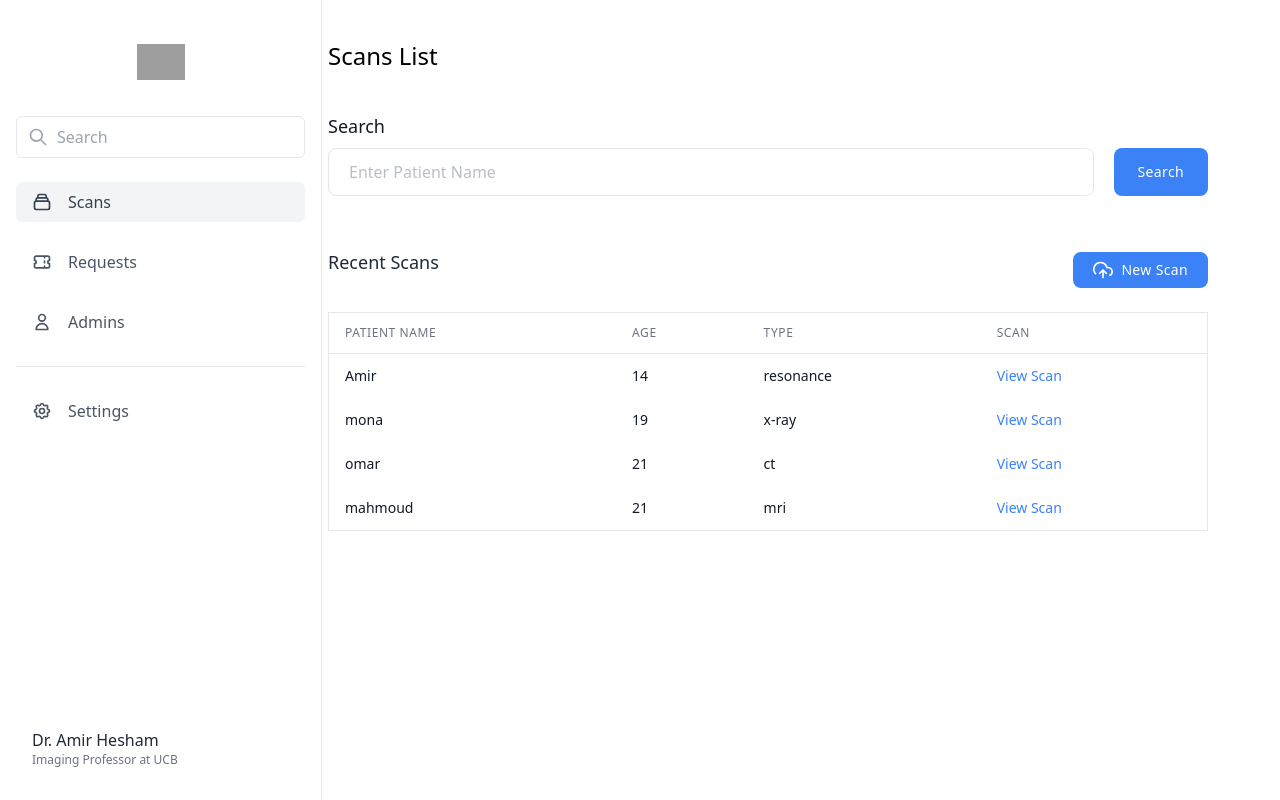
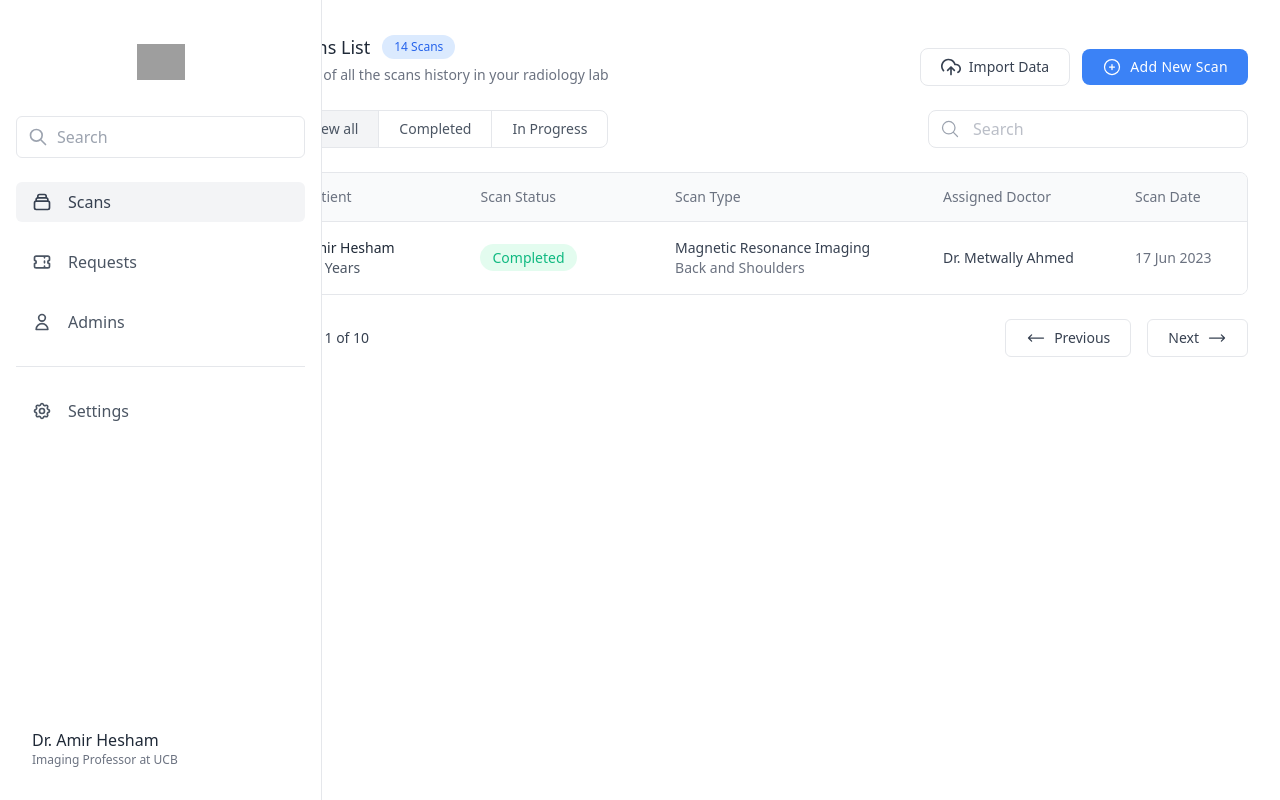
Before and after one commit to IbrahimEmad11/radiology_lab_mgmt, a Next.js app: page /scanlist in a window 1280 px wide. Built offline with nearby package versions, Linux system fonts and the light colour scheme; grey boxes are pictures that could not be loaded.

Commit message:
Update Scanlist view

```diff
--- a/src/pages/scanlist.js
+++ b/src/pages/scanlist.js
@@ -1,141 +1,190 @@
 import Sidebar from "@/componenets/Sidebar";
 import Link from "next/link"
-
-const scans = [
-  {
-    patient_name: "Amir",
-    age: 14,
-    type: "resonance",
-    scan_id: 1,
-  },
-  {
-    patient_name: "mona",
-    age: 19,
-    type: "x-ray",
-    scan_id: 2,
-  },
-  {
-    patient_name: "omar",
-    age: 21,
-    type: "ct",
-    scan_id: 3,
-  },
-  {
-    patient_name: "mahmoud",
-    age: 21,
-    type: "mri",
-    scan_id: 4,
-  },
-  // {
-  //   patient_name: "mazen",
-  //   age: 29,
-  //   type: 'M',
-  //   scan_id: 5
-  // },
-];
-
 export default function Scanlist() {
   return (
     <div className="flex">
       <Sidebar currentLinkId={0} />
-      <div className="ml-72 mr-8 container mx-auto p-10">
-        <h1 className="text-2xl">Scans List</h1>
-        {/* adding search bar */}
-        <div className="my-10">
-          <label
-            htmlFor="username"
-            className="block text-lg text-gray-900 dark:text-gray-300"
-          >
-            Search
-          </label>
-          <div className="flex">
-            <input
-              type="text"
-              placeholder="Enter Patient Name"
-              className="block  mt-2 mr-5 w-full placeholder-gray-400/70 dark:placeholder-gray-500 rounded-lg border border-gray-200 bg-white px-5 py-2.5 text-gray-700 focus:border-blue-400 focus:outline-none focus:ring focus:ring-blue-300 focus:ring-opacity-40 dark:border-gray-600 dark:bg-gray-900 dark:text-gray-300 dark:focus:border-blue-300 h-12"
-            />
-            <button className="px-6 py-2 mt-2 font-medium tracking-wide text-white capitalize transition-colors text-sm duration-200 bg-blue-500 rounded-lg sm:w-auto gap-x-2 hover:bg-blue-600 dark:hover:bg-blue-500 dark:bg-blue-600">
-              search
+      <section className="ml-72 mr-8 container mx-auto my-8">
+        <div className="sm:flex sm:items-center sm:justify-between">
+          <div>
+            <div className="flex items-center gap-x-3">
+              <h2 className="text-lg font-medium text-gray-800 dark:text-white">Scans List</h2>
+
+              <span
+                className="px-3 py-1 text-xs text-blue-600 bg-blue-100 rounded-full dark:bg-gray-800 dark:text-blue-400">14 Scans</span>
+            </div>
+
+            <p className="mt-1 text-sm text-gray-500 dark:text-gray-300">A list of all the scans history in your radiology lab</p>
+          </div>
+
+          <div className="flex items-center mt-4 gap-x-3">
+            <button
+              className="flex items-center justify-center w-1/2 px-5 py-2 text-sm text-gray-700 transition-colors duration-200 bg-white border rounded-lg gap-x-2 sm:w-auto dark:hover:bg-gray-800 dark:bg-gray-900 hover:bg-gray-100 dark:text-gray-200 dark:border-gray-700">
+              <svg width="20" height="20" viewBox="0 0 20 20" fill="none" xmlns="http://www.w3.org/2000/svg">
+                <g clipPath="url(#clip0_3098_154395)">
+                  <path
+                    d="M13.3333 13.3332L9.99997 9.9999M9.99997 9.9999L6.66663 13.3332M9.99997 9.9999V17.4999M16.9916 15.3249C17.8044 14.8818 18.4465 14.1806 18.8165 13.3321C19.1866 12.4835 19.2635 11.5359 19.0351 10.6388C18.8068 9.7417 18.2862 8.94616 17.5555 8.37778C16.8248 7.80939 15.9257 7.50052 15 7.4999H13.95C13.6977 6.52427 13.2276 5.61852 12.5749 4.85073C11.9222 4.08295 11.104 3.47311 10.1817 3.06708C9.25943 2.66104 8.25709 2.46937 7.25006 2.50647C6.24304 2.54358 5.25752 2.80849 4.36761 3.28129C3.47771 3.7541 2.70656 4.42249 2.11215 5.23622C1.51774 6.04996 1.11554 6.98785 0.935783 7.9794C0.756025 8.97095 0.803388 9.99035 1.07431 10.961C1.34523 11.9316 1.83267 12.8281 2.49997 13.5832"
+                    stroke="currentColor" strokeWidth="1.67" strokeLinecap="round" strokeLinejoin="round"/>
+                </g>
+                <defs>
+                  <clipPath id="clip0_3098_154395">
+                    <rect width="20" height="20" fill="white"/>
+                  </clipPath>
+                </defs>
+              </svg>
+
+              <span>Import Data</span>
+            </button>
+
+            <button
+              className="flex items-center justify-center w-1/2 px-5 py-2 text-sm tracking-wide text-white transition-colors duration-200 bg-blue-500 rounded-lg shrink-0 sm:w-auto gap-x-2 hover:bg-blue-600 dark:hover:bg-blue-500 dark:bg-blue-600">
+              <svg xmlns="http://www.w3.org/2000/svg" fill="none" viewBox="0 0 24 24" strokeWidth="1.5"
+                   stroke="currentColor" className="w-5 h-5">
+                <path strokeLinecap="round" strokeLinejoin="round"
+                      d="M12 9v6m3-3H9m12 0a9 9 0 11-18 0 9 9 0 0118 0z"/>
+              </svg>
+
+              <span>Add New Scan</span>
             </button>
           </div>
         </div>
-        {/* end of search bar */}
 
-        {/* start of scan table */}
-        <div className="block mt-2 mr-5 w-full">
-          <div className="sm:flex sm:items-center sm:justify-between">
-            <h2 className="text-lg font-medium text-gray-800 dark:text-white">
-              Recent Scans
-            </h2>
-            <div className="flex items-center mt-4 gap-x-3">
-              <Link href="/newscan" className="flex items-center justify-center w-1/2 px-5 py-2 text-sm tracking-wide text-white transition-colors duration-200 bg-blue-500 rounded-lg sm:w-auto gap-x-2 hover:bg-blue-600 dark:hover:bg-blue-500 dark:bg-blue-600">
-                <svg
-                  width="20"
-                  height="20"
-                  viewBox="0 0 20 20"
-                  fill="none"
-                  xmlns="http://www.w3.org/2000/svg"
-                >
-                  <g clipPath="url(#clip0_3098_154395)">
-                    <path
-                      d="M13.3333 13.3332L9.99997 9.9999M9.99997 9.9999L6.66663 13.3332M9.99997 9.9999V17.4999M16.9916 15.3249C17.8044 14.8818 18.4465 14.1806 18.8165 13.3321C19.1866 12.4835 19.2635 11.5359 19.0351 10.6388C18.8068 9.7417 18.2862 8.94616 17.5555 8.37778C16.8248 7.80939 15.9257 7.50052 15 7.4999H13.95C13.6977 6.52427 13.2276 5.61852 12.5749 4.85073C11.9222 4.08295 11.104 3.47311 10.1817 3.06708C9.25943 2.66104 8.25709 2.46937 7.25006 2.50647C6.24304 2.54358 5.25752 2.80849 4.36761 3.28129C3.47771 3.7541 2.70656 4.42249 2.11215 5.23622C1.51774 6.04996 1.11554 6.98785 0.935783 7.9794C0.756025 8.97095 0.803388 9.99035 1.07431 10.961C1.34523 11.9316 1.83267 12.8281 2.49997 13.5832"
-                      stroke="currentColor"
-                      strokeWidth="1.67"
-                      strokeLinecap="round"
-                      strokeLinejoin="round"
-                    />
-                  </g>
+        <div className="mt-6 md:flex md:items-center md:justify-between">
+          <div
+            className="inline-flex overflow-hidden bg-white border divide-x rounded-lg dark:bg-gray-900 rtl:flex-row-reverse dark:border-gray-700 dark:divide-gray-700">
+            <button
+              className="px-5 py-2 text-xs font-medium text-gray-600 transition-colors duration-200 bg-gray-100 sm:text-sm dark:bg-gray-800 dark:text-gray-300">
+              View all
+            </button>
+
+            <button
+              className="px-5 py-2 text-xs font-medium text-gray-600 transition-colors duration-200 sm:text-sm dark:hover:bg-gray-800 dark:text-gray-300 hover:bg-gray-100">
+              Completed
+            </button>
+
+            <button
+              className="px-5 py-2 text-xs font-medium text-gray-600 transition-colors duration-200 sm:text-sm dark:hover:bg-gray-800 dark:text-gray-300 hover:bg-gray-100">
+              In Progress
+            </button>
+          </div>
+
+          <div className="relative flex items-center mt-4 md:mt-0">
+            <span className="absolute">
+                <svg xmlns="http://www.w3.org/2000/svg" fill="none" viewBox="0 0 24 24" strokeWidth="1.5"
+                     stroke="currentColor" className="w-5 h-5 mx-3 text-gray-400 dark:text-gray-600">
+                    <path strokeLinecap="round" strokeLinejoin="round"
+                          d="M21 21l-5.197-5.197m0 0A7.5 7.5 0 105.196 5.196a7.5 7.5 0 0010.607 10.607z"/>
                 </svg>
-                <span>New Scan</span>
-              </Link>
+            </span>
+
+            <input type="text" placeholder="Search"
+                   className="block w-full py-1.5 pr-5 text-gray-700 bg-white border border-gray-200 rounded-lg md:w-80 placeholder-gray-400/70 pl-11 rtl:pr-11 rtl:pl-5 dark:bg-gray-900 dark:text-gray-300 dark:border-gray-600 focus:border-blue-400 dark:focus:border-blue-300 focus:ring-blue-300 focus:outline-none focus:ring focus:ring-opacity-40" />
           </div>
         </div>
-          <table className="mt-6 bg-white dark:bg-gray-800 min-w-full border divide-y dark:border-gray-700">
-            <thead>
+
+        <div className="flex flex-col mt-6">
+          <div className="-mx-4 -my-2 overflow-x-auto sm:-mx-6 lg:-mx-8">
+            <div className="inline-block min-w-full py-2 align-middle md:px-6 lg:px-8">
+              <div className="overflow-hidden border border-gray-200 dark:border-gray-700 md:rounded-lg">
+                <table className="min-w-full divide-y divide-gray-200 dark:divide-gray-700">
+                  <thead className="bg-gray-50 dark:bg-gray-800">
                   <tr>
-              <th className="px-4 py-3 text-left text-xs font-medium text-gray-500 uppercase tracking-wider">
-                Patient Name
+                    <th scope="col"
+                        className="py-3.5 px-4 text-sm font-normal text-left rtl:text-right text-gray-500 dark:text-gray-400">
+                      Patient
                     </th>
-              <th className="px-4 py-3 text-left text-xs font-medium text-gray-500 uppercase tracking-wider">
-                Age
+
+                    <th scope="col"
+                        className="px-12 py-3.5 text-sm font-normal text-left rtl:text-right text-gray-500 dark:text-gray-400">
+                      Scan Status
                     </th>
-              <th className="px-4 py-3 text-left text-xs font-medium text-gray-500 uppercase tracking-wider">
-                Type
+
+                    <th scope="col"
+                        className="px-4 py-3.5 text-sm font-normal text-left rtl:text-right text-gray-500 dark:text-gray-400">
+                      Scan Type
                     </th>
-              <th className="px-4 py-3 text-left text-xs font-medium text-gray-500 uppercase tracking-wider">
-                Scan
+
+
+                    <th scope="col"
+                        className="px-4 py-3.5 text-sm font-normal text-left rtl:text-right text-gray-500 dark:text-gray-400">
+                      Assigned Doctor
                     </th>
+
+                    <th scope="col"
+                        className="px-4 py-3.5 text-sm font-normal text-left rtl:text-right text-gray-500 dark:text-gray-400">
+                      Scan Date
+                    </th>
+
                   </tr>
                   </thead>
-            <tbody>
-            {scans.map((scan) => (
-              <tr key={scan.scan_id}>
-                <td className="px-4 py-3 text-sm font-normal text-gray-900 dark:text-gray-50 whitespace-nowrap">
-                  {scan.patient_name}
+                  <tbody className="bg-white divide-y divide-gray-200 dark:divide-gray-700 dark:bg-gray-900">
+                  <tr>
+                    <td className="px-4 py-4 text-sm font-medium whitespace-nowrap">
+                      <div>
+                        <h2 className="font-medium text-gray-800 dark:text-white ">Amir Hesham</h2>
+                        <p className="text-sm font-normal text-gray-600 dark:text-gray-400">21 Years</p>
+                      </div>
                     </td>
-                <td className="px-4 py-3 text-sm font-normal text-gray-900 dark:text-gray-50 whitespace-nowrap">
-                  {scan.age}
+                    <td className="px-12 py-4 text-sm font-medium whitespace-nowrap">
+                      <div
+                        className="inline px-3 py-1 text-sm font-normal rounded-full text-emerald-500 gap-x-2 bg-emerald-100/60 dark:bg-gray-800">
+                        Completed
+                      </div>
                     </td>
-                <td className="px-4 py-3 text-sm font-normal text-gray-900 dark:text-gray-50 whitespace-nowrap">
-                  {scan.type}
+                    <td className="px-4 py-4 text-sm whitespace-nowrap">
+                      <div>
+                        <h4 className="text-gray-700 dark:text-gray-200">Magnetic Resonance Imaging</h4>
+                        <p className="text-gray-500 dark:text-gray-400">Back and Shoulders</p>
+                      </div>
                     </td>
-                <td className="px-4 py-3 text-sm font-normal text-gray-900 dark:text-gray-50 whitespace-nowrap">
-                  {/* Add actions for each row */}
-                  <Link
-                    href={`/viewscan`}
-                    className="text-blue-500 hover:text-blue-600"
-                  >
-                    View Scan
-                  </Link>
+                    <td className="px-4 py-4 text-sm whitespace-nowrap">
+                      <div>
+                        <h4 className="text-gray-700 dark:text-gray-200">Dr. Metwally Ahmed</h4>
+                      </div>
+                    </td>
+                    <td className="px-4 py-4 text-sm whitespace-nowrap">
+                      <p className="text-gray-500 dark:text-gray-300">17 Jun 2023</p>
                     </td>
                   </tr>
-            ))}
                   </tbody>
                 </table>
               </div>
+            </div>
+          </div>
+        </div>
 
-        {/* end of scan table */}
+        <div className="mt-6 sm:flex sm:items-center sm:justify-between ">
+          <div className="text-sm text-gray-500 dark:text-gray-400">
+            Page <span className="font-medium text-gray-700 dark:text-gray-100">1 of 10</span>
           </div>
+
+          <div className="flex items-center mt-4 gap-x-4 sm:mt-0">
+            <a href="#"
+               className="flex items-center justify-center w-1/2 px-5 py-2 text-sm text-gray-700 capitalize transition-colors duration-200 bg-white border rounded-md sm:w-auto gap-x-2 hover:bg-gray-100 dark:bg-gray-900 dark:text-gray-200 dark:border-gray-700 dark:hover:bg-gray-800">
+              <svg xmlns="http://www.w3.org/2000/svg" fill="none" viewBox="0 0 24 24" strokeWidth="1.5"
+                   stroke="currentColor" className="w-5 h-5 rtl:-scale-x-100">
+                <path strokeLinecap="round" strokeLinejoin="round" d="M6.75 15.75L3 12m0 0l3.75-3.75M3 12h18"/>
+              </svg>
+
+              <span>
+                    previous
+                </span>
+            </a>
+
+            <a href="#"
+               className="flex items-center justify-center w-1/2 px-5 py-2 text-sm text-gray-700 capitalize transition-colors duration-200 bg-white border rounded-md sm:w-auto gap-x-2 hover:bg-gray-100 dark:bg-gray-900 dark:text-gray-200 dark:border-gray-700 dark:hover:bg-gray-800">
+                <span>
+                    Next
+                </span>
+
+              <svg xmlns="http://www.w3.org/2000/svg" fill="none" viewBox="0 0 24 24" strokeWidth="1.5"
+                   stroke="currentColor" className="w-5 h-5 rtl:-scale-x-100">
+                <path strokeLinecap="round" strokeLinejoin="round" d="M17.25 8.25L21 12m0 0l-3.75 3.75M21 12H3"/>
+              </svg>
+            </a>
+          </div>
+        </div>
+      </section>
     </div>
   );
 }
```
Lines whose indentation alone changed are shown as unchanged.
